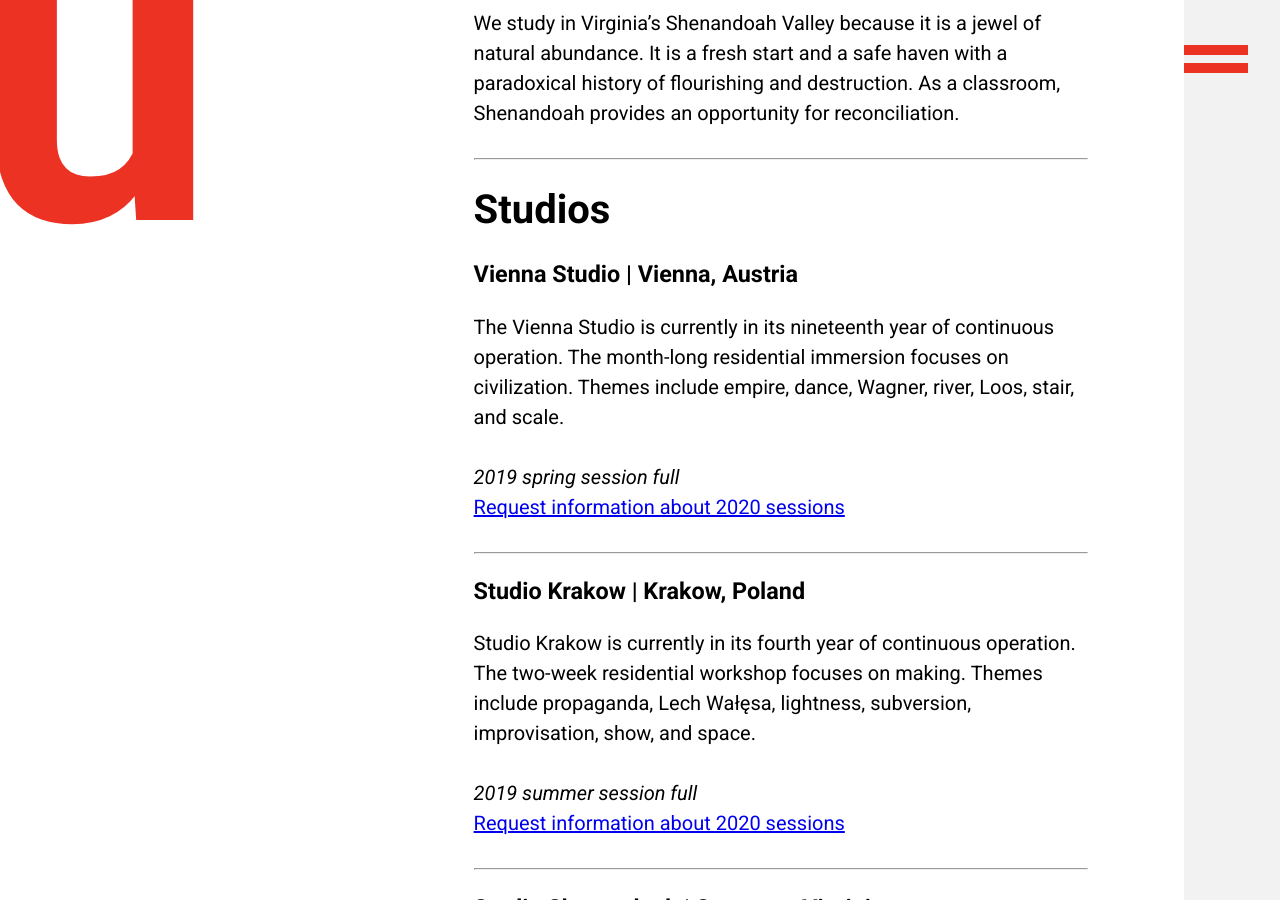
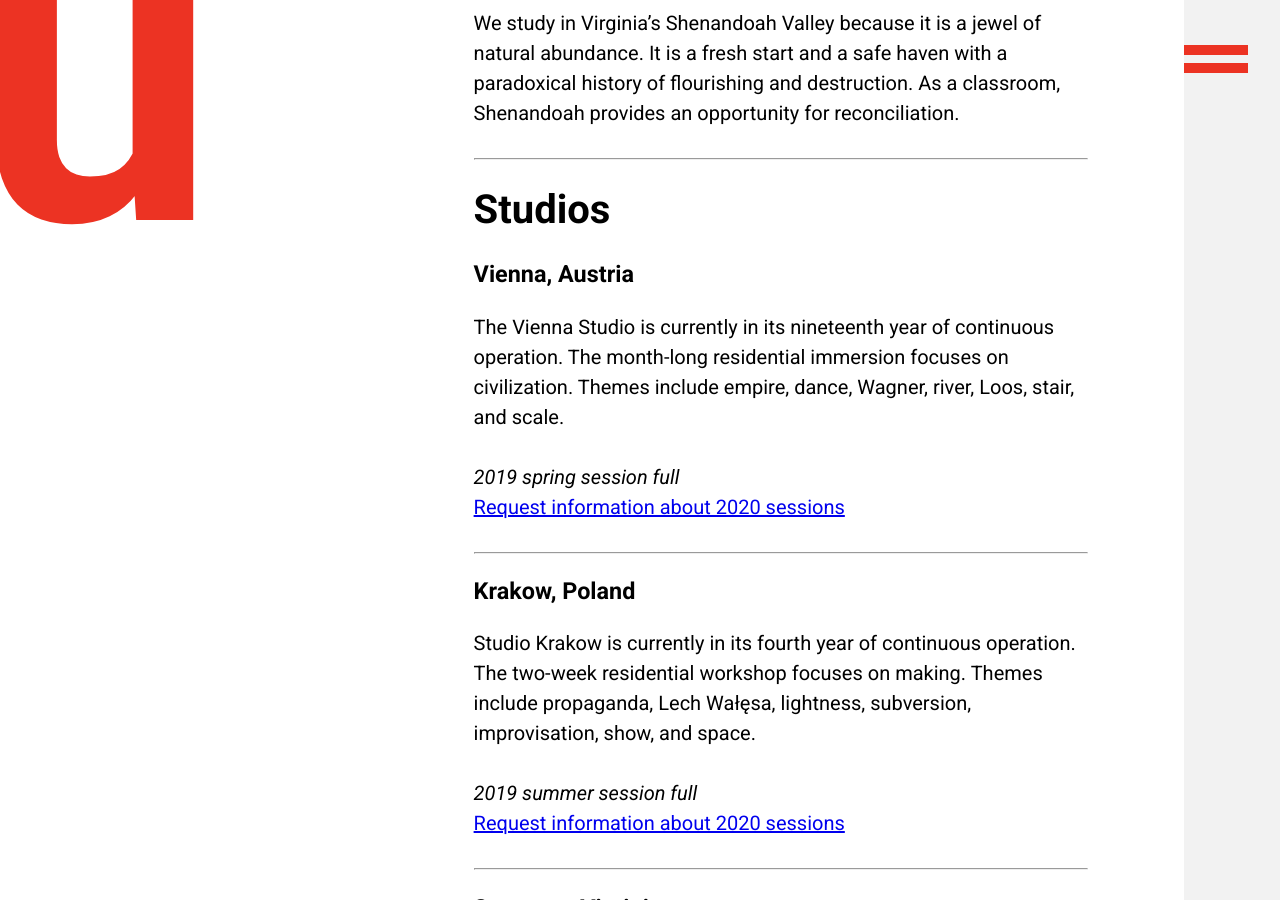
Before and after one commit to umbauschool/umbauschool.github.io, a Jekyll site: the page built from index.md, in a window 1280 px wide and 900 px high, scrolled down 2303 px. Built offline with Jekyll 4.4.1, drawn with Linux system fonts in a browser that asks for light colours; some of the changed text lies outside the part shown.

Commit message:
Update index.md

```diff
--- a/index.md
+++ b/index.md
@@ -36,7 +36,7 @@
 
 # Studios
 
-### Vienna Studio |  Vienna, Austria
+### Vienna, Austria
 The Vienna Studio is currently in its nineteenth year of continuous operation. The month-long residential immersion focuses on civilization. Themes include empire, dance, Wagner, river, Loos, stair, and scale.
 
 _2019 spring session full_
@@ -44,7 +44,7 @@
 
 ***
 
-### Studio Krakow |  Krakow, Poland
+### Krakow, Poland
 Studio Krakow is currently in its fourth year of continuous operation. The two-week residential workshop focuses on making. Themes include propaganda, Lech Wałęsa, lightness, subversion, improvisation, show, and space.
 
 _2019 summer session full_
@@ -52,8 +52,8 @@
 
 ***
 
-### Studio Shenandoah |  Staunton, Virginia
-Our U.S.-based apprenticeship program has expanded into our third studio. Set in the Shenandoah Valley, seasonal workshop series focus on depth. Themes include capital, aikido, agriculture, equity, and material.
+### Staunton, Virginia
+Our U.S.-based apprenticeship program has expanded into our third studio: Studio Shenandoah. Set in the Shenandoah Valley, seasonal workshop series focus on depth. Themes include capital, aikido, agriculture, equity, and material.
 
 _2019 fall session full_
 [Request information about 2020 sessions](#)
```
